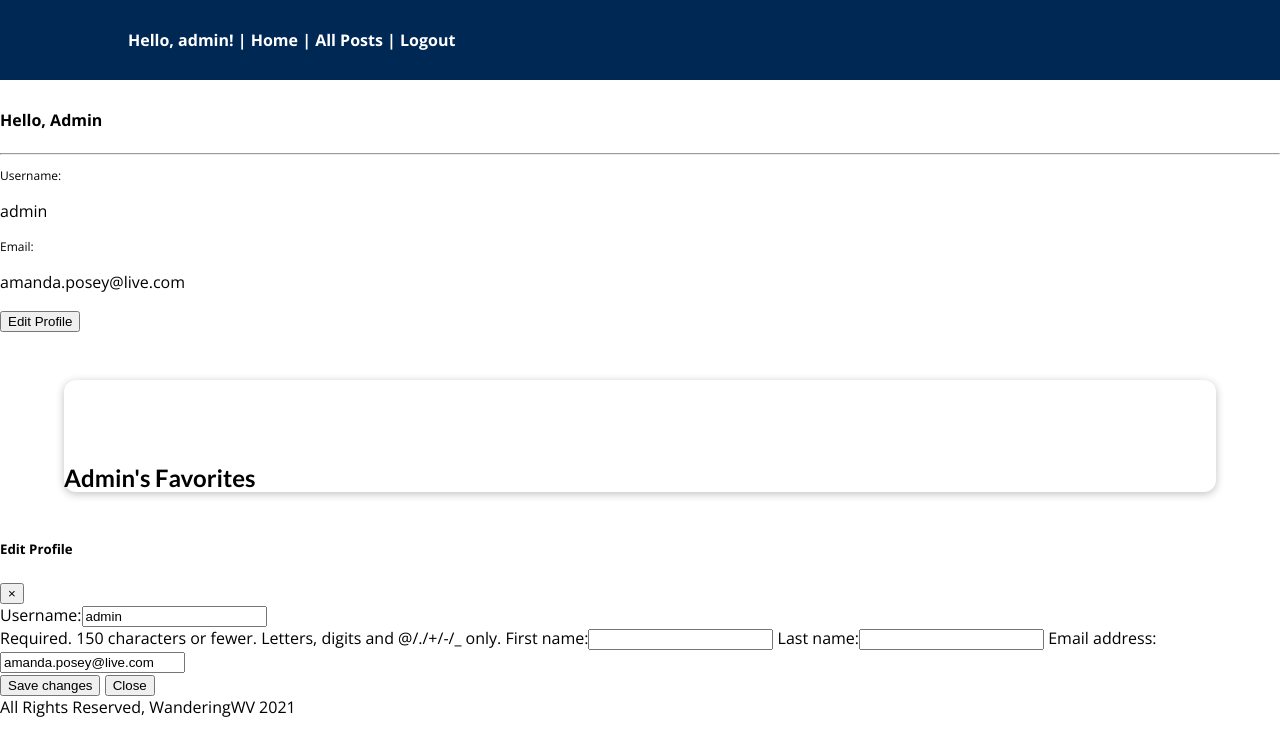
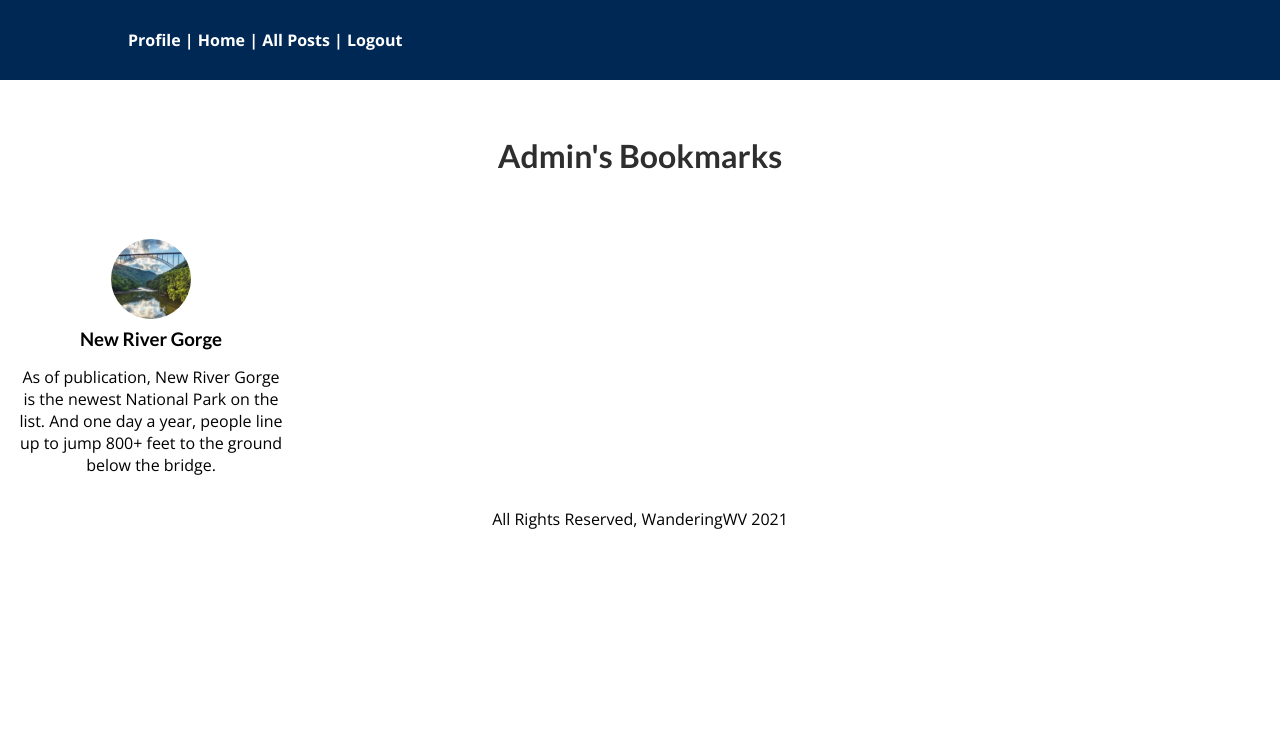
Before and after one commit to amanda-posey/wandering-wv-rerolled, a Django app: page /user/admin/ in a window 1280 px wide. Shown: the top 756 px of the page. Run offline with Django 3.2, Linux system fonts and the light colour scheme; a user stored in the database is signed in; data comes from the database, SQL or seed files in the repository; both versions use the stored data as it was after the commit; tables that the repository leaves empty hold one stand-in row (values such as "Sample post").

Commit message:
favorites work

```diff
--- a/blog/static/blog/profile.css
+++ b/blog/static/blog/profile.css
@@ -1,5 +1,21 @@
-#user-control {
+#all-posts {
     padding-top: 5.5rem;
+}
+
+#all-posts h2 {
+    text-align: center;
+    font-size: 2rem;
+    color: #2e2e2e;
+    margin: 3rem 0;
+}
+
+ul {
+    list-style: none;
+    margin: 0;
+    padding: 0;
+    display: grid;
+    grid-template-columns: repeat(auto-fill, minmax(17rem, 1fr));
+    gap: 1.5rem;
 }
 
 main {
--- a/blog/templates/blog/profile.html
+++ b/blog/templates/blog/profile.html
@@ -12,78 +12,15 @@
 {% endblock %}
 
 {% block content %}
-
-<section id='user-control'>
-	<div class="container mx-auto">
-        <div class="row">
-            <div class="col-sm-12 col-md-12 col-lg-3 pb-4">
-                <div class="card p-4">
-                    <h4 class="card-title font-weight-bold text-center">Hello, {{ user.username|title }}</h4>
-                    <hr>
-                        <div class="card-text">
-                            <p class="text-muted mb-0" style="font-size: 12px">Username:</p>
-                            <p>{{ user.username }}</p>
-                            <p class="text-muted mb-0" style="font-size: 12px">Email:</p>
-                            <p>{{ user.email }} </p>
-                                <div class="text-right">
-                                    <button type="button" class="btn btn-outline-primary btn-sm" data-toggle="modal" data-target="#profileModal">Edit Profile</button>
-                                </div>
-                        </div>
-                </div>
-            </div>
-        </div>
+<section id="all-posts">
+    <h2>{{ user.username|title }}'s Bookmarks</h2>
+    <div>
+    <ul>
+    {% for post in favorites %}
+        {% include "blog/includes/post.html" %}
+    {% endfor %}
+    </ul>
     </div>
 </section>
 
-<main>
-    <div class="col-sm-12 col-md-12 col-lg-9 pb-4"
-        <div class="col-sm-12 col-md-6 col-lg-4 pb-4">
-            <div class="h-100">
-                <section id="all-posts">
-                    <h2>{{ user.username|title }}'s Favorites</h2>
-                        <ul>
-                            {% for p in user.profile.posts.all %}
-                            {% include "blog/includes/post.html" %}
-                            {% endfor %}
-                        </ul>
-                </section>
-            </div>
-        </div>
-    </div>
-</main>
-
-<div class="modal fade" tabindex="-1" id="profileModal" role="dialog">
-    <div class="modal-dialog" role="document">
-        <div class="modal-content">
-            <div class="modal-header">
-                <h5 class="modal-title">Edit Profile</h5>
-                    <button type="button" class="close" data-dismiss="modal" aria-label="Close">
-                        <span aria-hidden="true">&times;</span>
-                    </button>
-            </div>
-            <div class="modal-body">
-                <form method="post">
-                    {% csrf_token %}
-                    {{ user_form }}
-            </div>
-            <div class="modal-footer">
-                <button type="submit" class="btn btn-primary">Save changes</button>
-                </form>
-                    <button type="button" class="btn btn-secondary" data-dismiss="modal">Close</button>
-            </div>
-        </div>
-    </div>
-</div>
-
-{% comment %} {% block content %}
-<section id="all-posts">
-    <h2>{{ user.username }}'s Bookmarks</h2>
-
-    <ul>
-    {% for post in posts %}
-        {% include "blog/includes/post.html" %}
-    {% endfor %}
-    </ul>
-</section> {% endcomment %}
-
 {% endblock %}
--- a/blog/urls.py
+++ b/blog/urls.py
@@ -11,5 +11,5 @@
     path('logout/', views.logout_view, name="logout"),
     path('signup/', views.signup, name='signup'),
     path('user/<username>/', views.profile, name='profile'),
-    path('fav/<int:id>/', views.favorite_add, name='favorite_add')
+    path('fav/<slug:slug>/', views.favorite_add, name='favorite_add')
 ] + static(settings.MEDIA_URL, document_root=settings.MEDIA_ROOT)
--- a/blog/views.py
+++ b/blog/views.py
@@ -1,14 +1,13 @@
 from django.shortcuts import render, get_object_or_404
 from django.views.generic import ListView, DetailView
-from .models import Post
-from .forms import CommentForm, UserForm, ProfileForm, NewUserForm
+from .models import Post, User
+from .forms import CommentForm, NewUserForm
 from django.views import View
 from django.http import HttpResponseRedirect
 from django.urls import reverse
 from django.contrib.auth.forms import AuthenticationForm, UserCreationForm
 from django.contrib.auth import authenticate, login, logout
 from django.contrib.auth.decorators import login_required
-from django.utils.decorators import method_decorator
 from django.contrib import messages
 
 # Create your views here.
@@ -33,11 +32,16 @@
 class SinglePostView(View):
     def get(self, request, slug):
         post = Post.objects.get(slug=slug)
+        fav = bool
+        if post.favorites.filter(id=request.user.id).exists():
+            fav = True
+
         context = {
             "post": post,
             "post_tags": post.tags.all(),
             "comment_form": CommentForm(),
-            "comments": post.comments.all().order_by("-id")
+            "comments": post.comments.all().order_by("-id"),
+            "fav": fav
         }
         return render(request, "blog/post-detail.html", context)
 
@@ -103,29 +107,16 @@
     return HttpResponseRedirect('/')
 
 @login_required
-def favorite_add(request, id):
-    post = get_object_or_404(Post, id=id)
+def favorite_add(request, slug):
+    post = get_object_or_404(Post, slug=slug)
     if post.favorites.filter(id=request.user.id).exists():
         post.favorites.remove(request.user)
     else:
         post.favorites.add(request.user)
-    return HttpResponseRedirect(request.META['HTTP_REFERER'])
-
+    return HttpResponseRedirect(reverse("detail-page", args=[slug]))
 
 @login_required
 def profile(request, username):
-    if request.method == 'POST':
-        user_form = UserForm(instance=request.user)
-        profile_form = ProfileForm(request.POST, instance=request.user.profile)
-        if user_form.is_valid():
-            user_form.save()
-            messages.success(request,('Your profile was successfully updated!'))
-        elif profile_form.is_valid():
-            profile_form.save()
-            messages.success(request,('Your wishlist was successfully updated!'))
-        else:
-            messages.error(request,('Unable to complete request'))
-        return HttpResponseRedirect('/user/'+username)
-    user_form = UserForm(instance=request.user)
-    profile_form = ProfileForm(instance=request.user.profile)
-    return render(request = request, template_name ="blog/profile.html", context = {"user":request.user, "user_form": user_form, "profile_form": profile_form })
+    user = User.objects.get(username=username)
+    favorites = Post.objects.filter(favorites=user.id)
+    return render(request, 'blog/profile.html', {'username': username, 'favorites': favorites})
--- a/static/app.css
+++ b/static/app.css
@@ -53,6 +53,10 @@
     font-weight: bold;
 }
 
+footer {
+    text-align: center;
+
+}
 /* #user-nav {
     display: flex;
     justify-content:flex-start;
--- a/templates/base.html
+++ b/templates/base.html
@@ -14,7 +14,7 @@
     <nav>
 
     {% if user.is_authenticated %}
-        <span><a href="{% url 'profile' user.username %}">Hello, {{ user.username }}!</a></span>
+        <span><a href="{% url 'profile' user.username %}">Profile</a></span>
 
 
     {% else %}
```
Also changed, not shown: blog/templates/blog/post-detail.html (+17 -4 lines), db.sqlite3.
